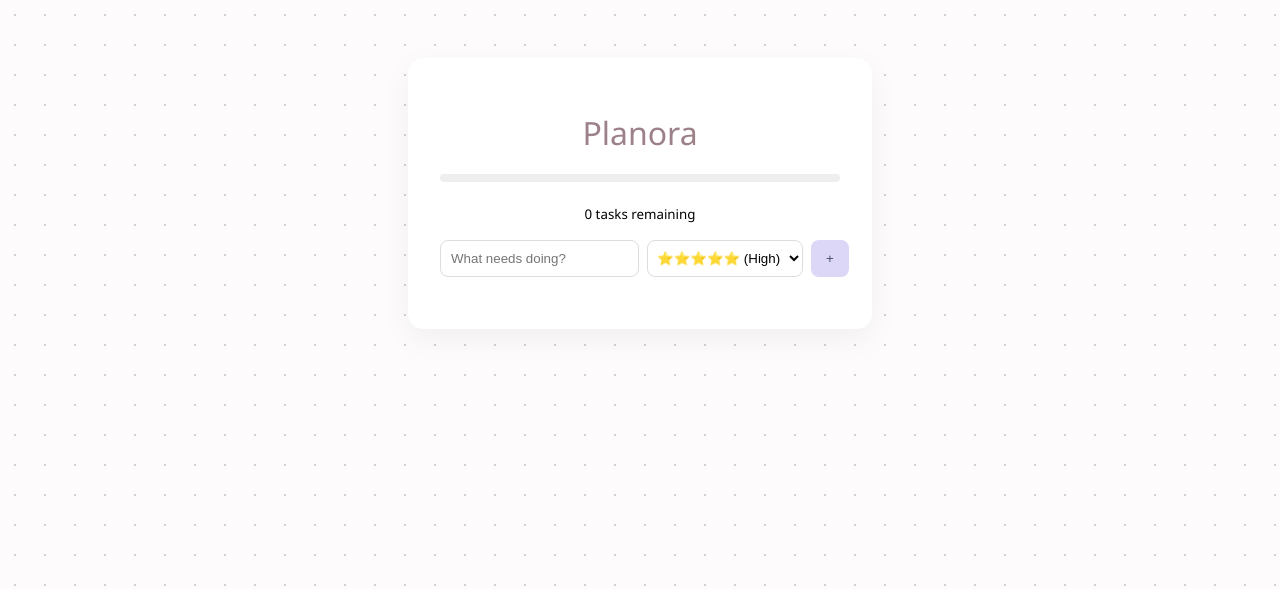
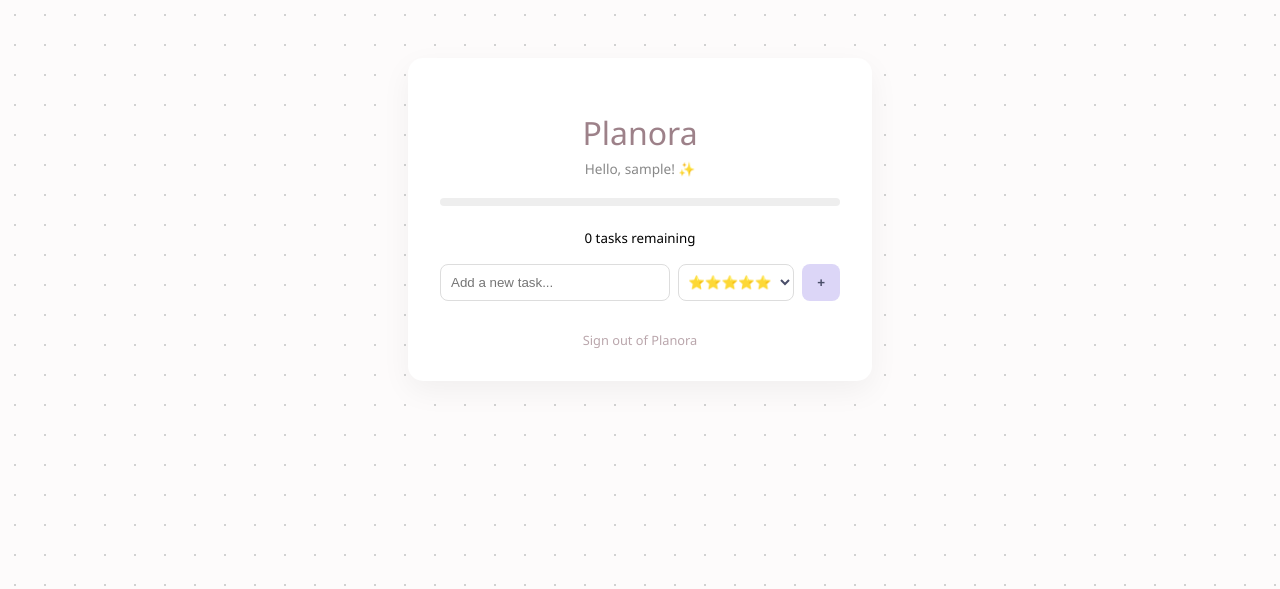
Before and after one commit to jyothis6224-blip/Planora-App, a Flask app: page / in a window 1280 px wide. Shown: the top 589 px of the page. Run offline with Flask 3, Linux system fonts and the light colour scheme; the visitor is signed in with stand-in values (Sample User, id 1); data that the repository does not hold is empty.

Commit message:
Update index.html

```diff
--- a/templates/index.html
+++ b/templates/index.html
@@ -20,48 +20,68 @@
         }
         @keyframes fadeIn { from { opacity: 0; transform: translateY(10px); } to { opacity: 1; transform: translateY(0); } }
         h1 { font-weight: 300; text-align: center; color: #9d8189; margin-bottom: 5px; }
+        .user-greeting { text-align: center; font-size: 0.85rem; color: #888; margin-bottom: 20px; }
+
         .progress-container { background: #eee; border-radius: 10px; height: 8px; margin: 20px 0; overflow: hidden; }
         .progress-bar { height: 100%; background: linear-gradient(90deg, #b8e1dd, #dcd6f7); transition: width 0.5s; }
+
         .task-item { display: flex; align-items: center; padding: 12px; margin-bottom: 10px; background: var(--lavender); border-radius: 10px; transition: 0.3s; }
         .task-item.done { opacity: 0.5; text-decoration: line-through; background: var(--mint); }
-        .stars { color: #ffb703; margin-right: 10px; }
+        .stars { color: #ffb703; margin-right: 10px; font-size: 0.9rem; }
+
+        form { display: flex; gap: 8px; margin-bottom: 20px; }
         input[type="text"] { padding: 10px; border: 1px solid #ddd; border-radius: 8px; flex: 1; outline: none; }
-        select { border: 1px solid #ddd; border-radius: 8px; padding: 5px; background: white; }
-        button { border: none; padding: 10px 15px; border-radius: 8px; cursor: pointer; background: #dcd6f7; color: #4a4e69; }
+        select { border: 1px solid #ddd; border-radius: 8px; padding: 5px; background: white; color: var(--text); }
+
+        button { border: none; padding: 10px 15px; border-radius: 8px; cursor: pointer; background: #dcd6f7; color: #4a4e69; font-weight: bold; }
+        .btn-clear { background: #ffdbdb; margin-top: 20px; width: 100%; }
+
         a { text-decoration: none; color: inherit; }
+        .logout-link { display: block; text-align: center; margin-top: 30px; font-size: 0.8rem; color: #9d8189; opacity: 0.7; }
+        .logout-link:hover { opacity: 1; text-decoration: underline; }
     </style>
 </head>
 <body>
     <div class="container">
         <h1>Planora</h1>
-        <div class="progress-container"><div class="progress-bar" style="width: {{ progress }}%"></div></div>
+        <div class="user-greeting">Hello, {{ current_user.username }}! ✨</div>
+
+        <div class="progress-container">
+            <div class="progress-bar" style="width: {{ progress }}%"></div>
+        </div>
         <p style="text-align: center;"><small>{{ remaining }} tasks remaining</small></p>
 
-        <form action="/add" method="POST" style="display:flex; gap:8px; margin-bottom:20px;">
-            <input type="text" name="content" placeholder="What needs doing?" required>
+        <!-- Task Input Form -->
+        <form action="/add" method="POST">
+            <input type="text" name="content" placeholder="Add a new task..." required>
             <select name="priority">
-    		<option value="5">⭐⭐⭐⭐⭐ (High)</option>
+                <option value="5">⭐⭐⭐⭐⭐</option>
                 <option value="4">⭐⭐⭐⭐</option>
-    		<option value="3">⭐⭐⭐ (Mid)</option>
+                <option value="3">⭐⭐⭐</option>
                 <option value="2">⭐⭐</option>
-    		<option value="1">⭐ (Low)</option>
+                <option value="1">⭐</option>
             </select>
             <button type="submit">+</button>
         </form>
 
+        <!-- Tasks List -->
+        <div class="list">
             {% for task in tasks %}
             <div class="task-item {{ 'done' if task.done else '' }}">
                 <span class="stars">{{ "★" * task.priority }}</span>
-            <a href="/toggle/{{ task.id }}" style="flex:1;">{{ task.content }}</a>
-            <a href="/delete/{{ task.id }}" style="color:#ff9999; font-weight: bold;">✕</a>
+                <a href="/toggle/{{ task.id }}" style="flex: 1;">{{ task.content }}</a>
+                <a href="/delete/{{ task.id }}" style="color: #ff9999; font-weight: bold; margin-left: 10px;">✕</a>
             </div>
             {% endfor %}
+        </div>
 
+        <!-- Clear Button -->
         {% if tasks %}
-        <div style="text-align:center; margin-top:20px;">
-            <a href="/clear"><button style="background:#ffdbdb">Clear Completed</button></a>
-        </div>
+        <a href="/clear"><button class="btn-clear">Clear Completed</button></a>
         {% endif %}
+
+        <!-- Logout -->
+        <a href="/logout" class="logout-link">Sign out of Planora</a>
     </div>
 </body>
 </html>
```
Lines whose indentation alone changed are shown as unchanged.
